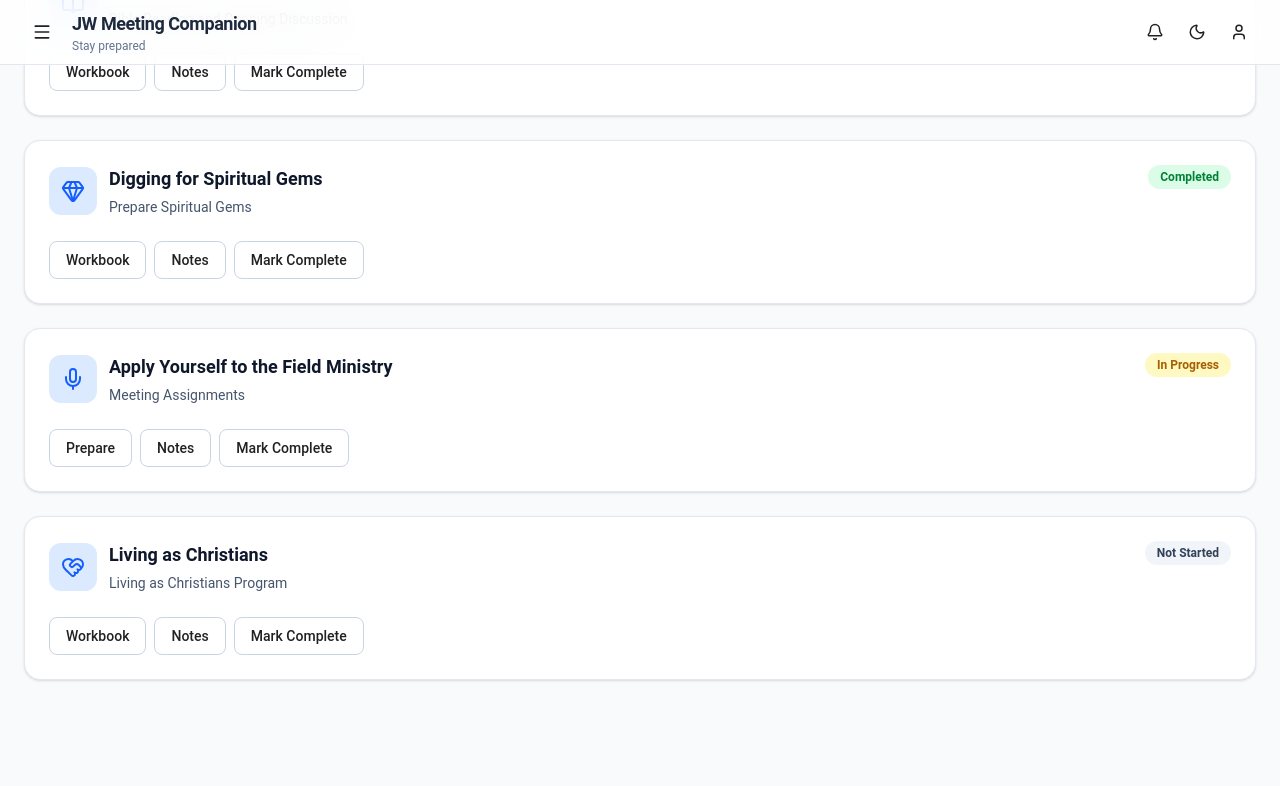
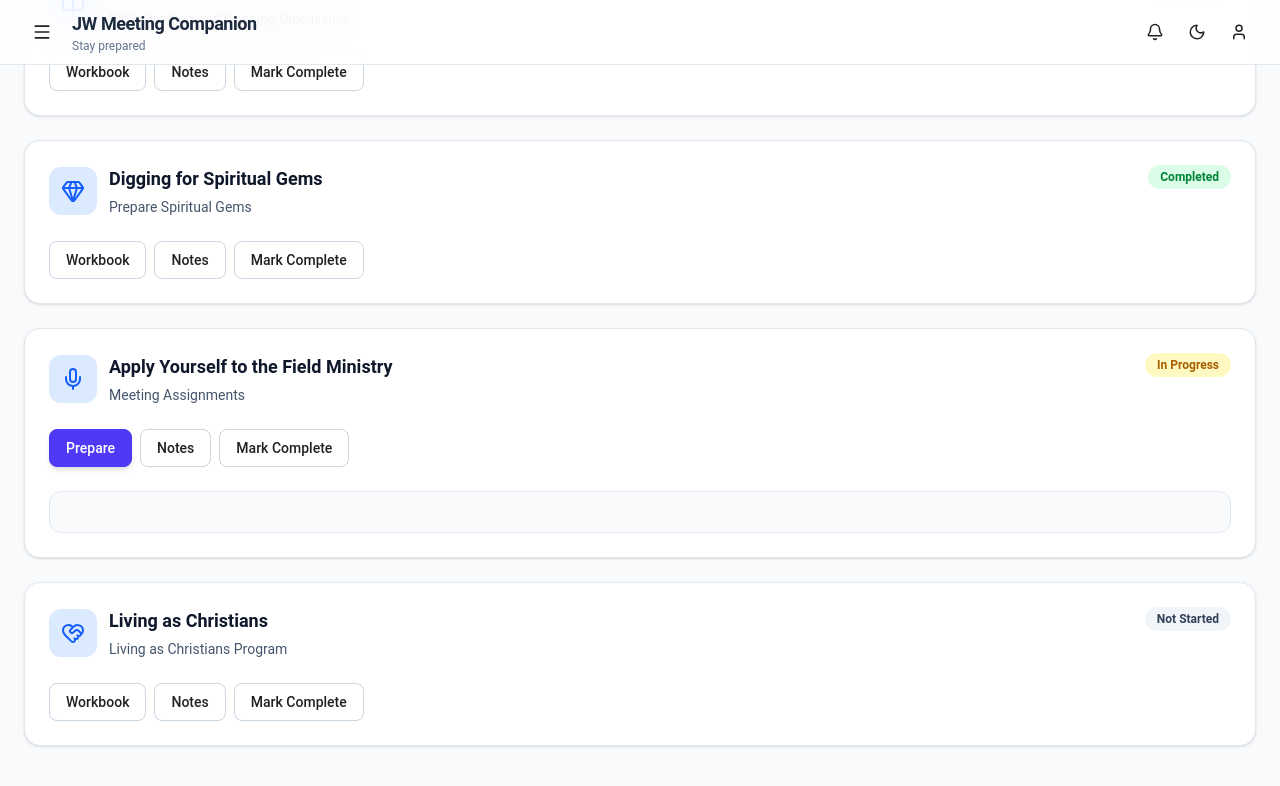
Before and after one commit to kadamsandesh28-star/jw-meeting-companion, a React (Vite) app: page /meetings in a window 1280 px wide. Both pictures are taken after a click on the button "Prepare". Shown: the part 603-1389 px from the top of the page. Built offline with nearby package versions, Linux system fonts and the light colour scheme.

Commit message:
Sprint 3.2: Extract NotesPanel into reusable component

```diff
--- a/src/Components/meetings/MeetingSectionCard.tsx
+++ b/src/Components/meetings/MeetingSectionCard.tsx
@@ -1,7 +1,8 @@
-import React from "react";
+import React, { useState } from "react";
 import { LucideIcon } from "lucide-react";
 import StatusBadge from "../common/StatusBadge";
 import { MeetingStatus } from "../../data/mock/meetingData";
+import NotesPanel from "./panels/NotesPanel";
 
 interface MeetingSectionCardProps {
   icon: LucideIcon;
@@ -18,6 +19,46 @@
   status,
   actions,
 }) => {
+  const [activeAction, setActiveAction] = useState<string | null>(null);
+
+  const renderPanel = () => {
+    switch (activeAction) {
+      case "Mark":
+        return (
+          <div>
+            <h4 className="mb-2 text-lg font-semibold text-slate-900 dark:text-white">
+              ✅ Mark Complete
+            </h4>
+
+            <p className="text-sm text-slate-600 dark:text-slate-400">
+              In a future sprint this will update the meeting status and save
+              your progress.
+            </p>
+          </div>
+        );
+
+      case "Notes":
+        return <NotesPanel />;
+
+      case "Study":
+        return (
+          <div>
+            <h4 className="mb-2 text-lg font-semibold text-slate-900 dark:text-white">
+              📖 Study Material
+            </h4>
+
+            <p className="text-sm text-slate-600 dark:text-slate-400">
+              Scriptures, references, and study resources will appear here in a
+              future sprint.
+            </p>
+          </div>
+        );
+
+      default:
+        return null;
+    }
+  };
+
   return (
     <div className="rounded-2xl border border-slate-200 bg-white p-6 shadow-sm transition-all duration-300 hover:-translate-y-1 hover:shadow-lg dark:border-slate-700 dark:bg-slate-900">
       <div className="mb-4 flex items-start justify-between">
@@ -44,12 +85,27 @@
         {actions.map((action) => (
           <button
             key={action}
-            className="rounded-lg border border-slate-300 px-4 py-2 text-sm font-medium transition-colors hover:bg-slate-100 dark:border-slate-600 dark:hover:bg-slate-800"
+            onClick={() =>
+              setActiveAction((current) =>
+                current === action ? null : action
+              )
+            }
+            className={`rounded-lg border px-4 py-2 text-sm font-medium transition-all duration-200 ${
+              activeAction === action
+                ? "border-indigo-600 bg-indigo-600 text-white shadow-md"
+                : "border-slate-300 hover:bg-slate-100 dark:border-slate-600 dark:text-white dark:hover:bg-slate-800"
+            }`}
           >
             {action}
           </button>
         ))}
       </div>
+
+      {activeAction && (
+        <div className="mt-6 rounded-xl border border-slate-200 bg-slate-50 p-5 dark:border-slate-700 dark:bg-slate-800/50">
+          {renderPanel()}
+        </div>
+      )}
     </div>
   );
 };
--- /dev/null
+++ b/src/Components/meetings/panels/NotesPanel.tsx
@@ -0,0 +1,40 @@
+import { useState } from "react";
+
+export default function NotesPanel() {
+  const [notes, setNotes] = useState("");
+
+  return (
+    <div className="space-y-4">
+      <div>
+        <h4 className="text-lg font-semibold text-slate-900 dark:text-white">
+          📝 Meeting Notes
+        </h4>
+
+        <p className="mt-1 text-sm text-slate-600 dark:text-slate-400">
+          Capture important points, scriptures, and reminders while preparing
+          for this meeting section.
+        </p>
+      </div>
+
+      <textarea
+        value={notes}
+        onChange={(e) => setNotes(e.target.value)}
+        placeholder="Start typing your notes here..."
+        className="h-48 w-full rounded-xl border border-slate-300 bg-white p-4 text-sm text-slate-900 shadow-sm outline-none transition focus:border-indigo-500 focus:ring-2 focus:ring-indigo-200 dark:border-slate-700 dark:bg-slate-900 dark:text-white dark:focus:ring-indigo-800"
+      />
+
+      <div className="flex items-center justify-between">
+        <span className="text-xs text-slate-500 dark:text-slate-400">
+          {notes.length} characters
+        </span>
+
+        <button
+          disabled
+          className="rounded-lg bg-indigo-600 px-4 py-2 text-sm font-medium text-white opacity-50"
+        >
+          Save (Coming Soon)
+        </button>
+      </div>
+    </div>
+  );
+}
```
